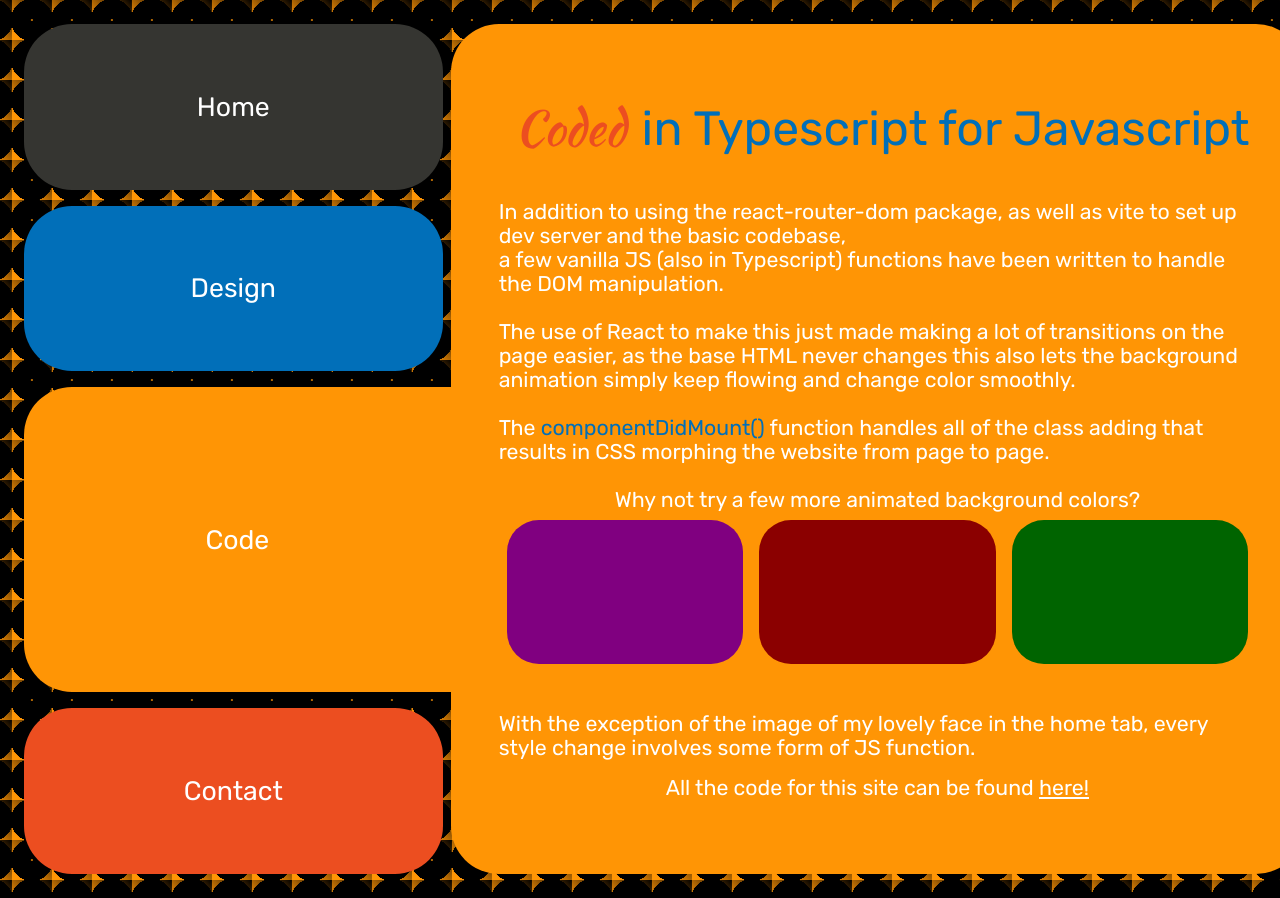
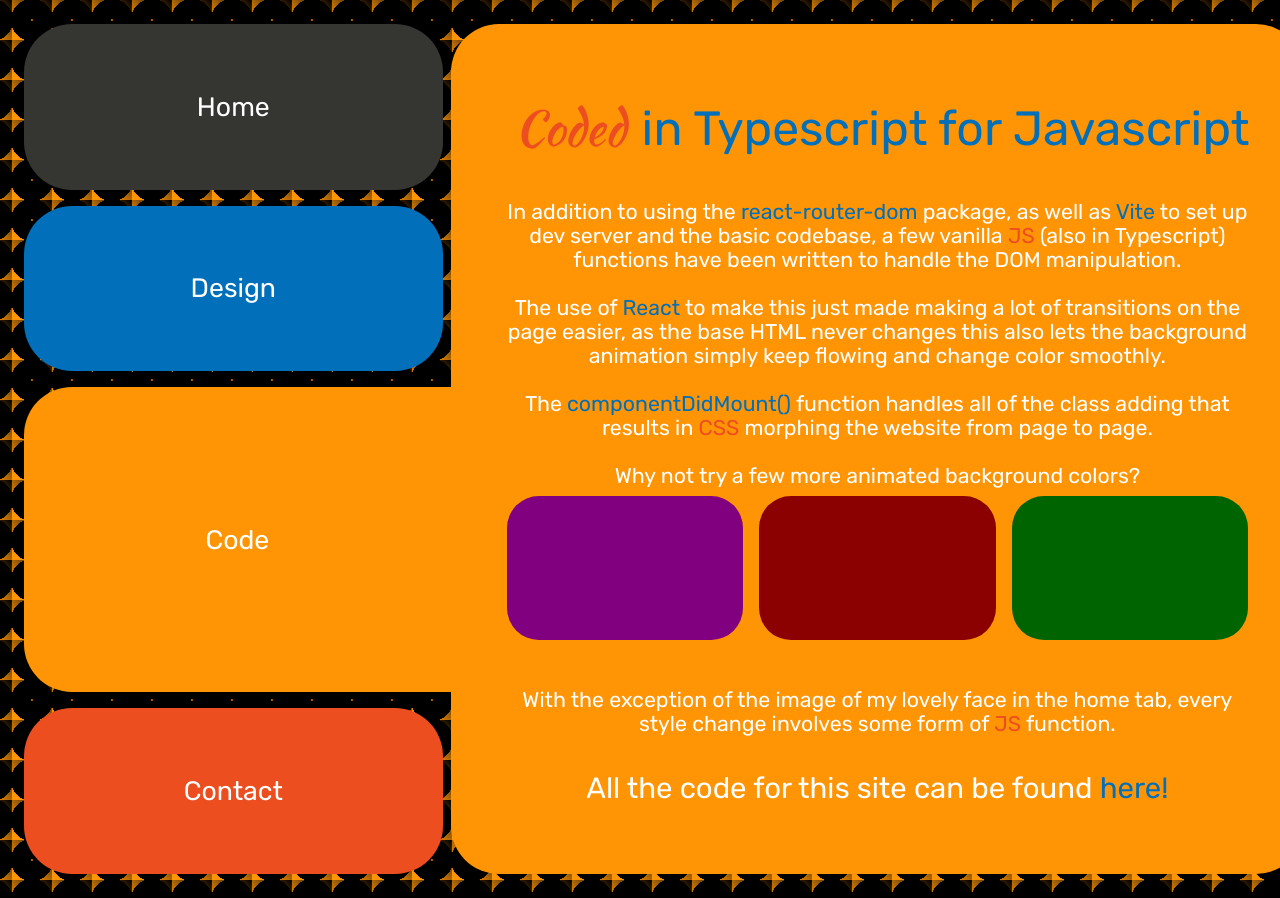
Before and after one commit to Aze-M/Portfolio-Site, a React (Vite) app: page /#/code in a window 1280 px wide. Shown: the top 898 px of the page. Built offline with nearby package versions, Linux system fonts and the light colour scheme.

Commit message:
Color added, redundant classes culled.

```diff
--- a/src/App.css
+++ b/src/App.css
@@ -78,6 +78,10 @@
   cursor: pointer;
 }
 
+.menu>.button.active:hover {
+  cursor: default;
+}
+
 .menu>.button.top {
   margin-top: 0;
   margin-bottom: .5rem;
@@ -93,6 +97,10 @@
   color: white;
   text-decoration: none;
   margin: auto;
+}
+
+.menu>.button>a:hover {
+  cursor: inherit;
 }
 
 .ngray {
@@ -182,7 +190,6 @@
 
 .fancy-lora {
   display: inline;
-  padding-left: 1rem;
 
   width: 20%;
 
@@ -191,6 +198,8 @@
 
 .fancy-lora.title {
   display: inline-block;
+  padding-left: 1rem;
+
   width: 60%;
   text-align: right;
 }
@@ -202,13 +211,14 @@
 
 .fancy-dora {
   display: inline;
-  padding-left: 1rem;
 
   color: transparent;
 }
 
 .fancy-dora.title {
   display: inline-block;
+  padding-left: 1rem;
+
   width: 60%;
   text-align: right;
 }
@@ -242,15 +252,6 @@
 
 .font-largest {
   font-size: 3rem;
-}
-
-.font-lora {
-  color: transparent;
-}
-
-.font-lora.active-cnt {
-  color: var(--main-l-orange);
-  transition: color 1s;
 }
 
 .tl_round {
@@ -311,24 +312,6 @@
 .img.active-cnt {
   opacity: 1;
   transition: all 2s ease;
-}
-
-#ws-link {
-  color: transparent;
-}
-
-#ws-link.active-cnt {
-  transition: all 1s;
-  color: white;
-}
-
-.cd-link{
-  color: transparent;
-}
-
-.cd-link.active-cnt {
-  transition: all 1s;
-  color: white;
 }
 
 .list>.entry {
--- a/src/pages/code.tsx
+++ b/src/pages/code.tsx
@@ -17,13 +17,13 @@ export default class Code extends React.Component {
         return (
             <div className="trans">
                 <h1 className="title-center font-brush font-largest fancy-dora inline tgl-me first">Coded</h1><span className="title-center fancy-blue inline tgl-me first"> in Typescript for Javascript</span>
-                <div className="text tgl-me">
-                    In addition to using the react-router-dom package, as well as vite to set up dev server and the basic codebase, <br />
-                    a few vanilla JS (also in Typescript) functions have been written to handle the DOM manipulation. <br />
+                <div className="text center tgl-me">
+                    In addition to using the <span className="fancy-blue tgl-me">react-router-dom</span> package, as well as <span className="fancy-blue tgl-me">Vite</span> to set up dev server and the basic codebase,
+                    a few vanilla <span className="fancy-dora tgl-me">JS</span> (also in Typescript) functions have been written to handle the DOM manipulation. <br />
                     <br />
-                    The use of React to make this just made making a lot of transitions on the page easier, as the base HTML never changes this also lets the background animation simply keep flowing and change color smoothly. <br />
+                    The use of <span className="fancy-blue tgl-me">React</span> to make this just made making a lot of transitions on the page easier, as the base HTML never changes this also lets the background animation simply keep flowing and change color smoothly. <br />
                     <br />
-                    The <span className="fancy-blue tgl-me">componentDidMount()</span> function handles all of the class adding that results in CSS morphing the website from page to page. <br />
+                    The <span className="fancy-blue tgl-me">componentDidMount()</span> function handles all of the class adding that results in <span className="fancy-dora tgl-me">CSS</span> morphing the website from page to page. <br />
                     <br />
                 </div>
                 <div className="center tgl-me">Why not try a few more animated background colors?</div>
@@ -32,12 +32,13 @@ export default class Code extends React.Component {
                     <button className="color dred tgl-me last" onClick={() => setBGColor("--cd-d-red")}></button>
                     <button className="color dgreen tgl-me last" onClick={() => setBGColor("--cd-d-green")}></button>
                 </div>
-                <div className="text tgl-me last">
+                <div className="text center tgl-me last">
                     <br />
-                    With the exception of the image of my lovely face in the home tab, every style change involves some form of JS function.
+                    With the exception of the image of my lovely face in the home tab, every style change involves some form of <span className="fancy-dora tgl-me">JS</span> function.
                 </div>
-                <div className="text center tgl-me last">
-                    All the code for this site can be found <a href="https://github.com/Aze-M/Portfolio-Site" target="_blank" className="cd-link tgl-me">here!</a>
+                <div className="text center font-larger tgl-me last">
+                    <br></br>
+                    All the code for this site can be found <a href="https://github.com/Aze-M/Portfolio-Site" target="_blank" className="cd-link fancy-blue tgl-me">here!</a>
                 </div>
             </div>
         )
--- a/src/pages/design.tsx
+++ b/src/pages/design.tsx
@@ -19,25 +19,25 @@ export default class Design extends React.Component {
                 <div className="text tgl-me">
                     All the design on this page was thought of and written by me exclusively! <br />
                     <br />
-                    <span className="font-large font-lora tgl-me"> This means I did: </span> <br />
+                    <span className="font-large fancy-lora tgl-me"> This means I did: </span> <br />
                     <ul className="list tgl-me">
                         <li className="entry">Initial design for the look of the website.</li>
                         <li className="entry">Setting up the animations for everything on the page using keyframes and transitions.</li>
-                        <li className="entry">Picking the color palette and writing the JS and CSS that handles the switching of colors.</li>
+                        <li className="entry">Picking the color palette and writing the <span className="fancy-lora tgl-me">JS</span> and <span className="fancy-dora tgl-me">CSS</span> that handles the switching of colors.</li>
                         <li className="entry">Ensuring the classes work for every single sub-element in use on the site.</li>
                     </ul>
                 </div>
                 <div className="text tgl-me">
-                    <span className="font-large font-lora tgl-me"> I also did the design for my main website:</span>
+                    <span className="font-large fancy-lora tgl-me"> I also did the design for my main website:</span>
                     <ul className="list tgl-me">
                         <li className="entry">Navbar design at the top and footer at the bottom.</li>
                         <li className="entry">Fetching data to state, state management, dynamic component rendering from the fetched data.</li>
                         <li className="entry">Mobile design including a mobile only menu.</li>
-                        <li className="entry">Highly reusable class design to make designing the site easier.</li>
+                        <li className="entry">Reusable classes to make adding to the site easier.</li>
                     </ul>
                 </div>
                 <div className="text center tgl-me last">
-                    Currently this site is roughtly <span className="font-lora tgl-me last">33%</span> CSS compared to the <span className="font-lora tgl-me last">66%</span> JS (as TSX) and React part. <br />
+                    Currently this site is roughtly <span className="fancy-dora tgl-me last">33% CSS</span> compared to the <span className="fancy-lora tgl-me last">66% JS (as TSX) and React</span> part. <br />
                 </div>
             </div>
         )
--- a/src/pages/home.tsx
+++ b/src/pages/home.tsx
@@ -17,26 +17,26 @@ export default class Home extends React.Component {
         return (
             <div className="trans" id="homecnt">
                 <h1 className="title tgl-me first">Christian Dirks,</h1><h1 className="fancy-lora font-brush font-largest tgl-me first" id="fancy">Web-Dev</h1>
-                <div className="text-tl inline tgl-me">
-                    <span className="font-brush font-larger">Hello</span>, I am Christian Dirks. <br />
+                <div className="text-tl center inline tgl-me">
+                    <span className="font-brush fancy-blue font-larger tgl-me">Hello</span>, I am Christian Dirks. <br />
                     As of 2022 I've begun switching from tech-support, to tech-create. <br />
                     <br />
-                    Having previous experience in Programming making plugins for older games in lua API's, I have now made two sites with React and JS <br />
+                    Having previous experience in Programming making plugins for older games in lua API's, I have now made two sites with <span className="fancy-blue tgl-me">React</span> and <span className="fancy-lora tgl-me">JS</span> <br />
                     <br />
-                    My main site can be found <a href="https://aze-m.com" id="ws-link" className="tgl-me" target="_blank">here</a>. <br />
-                    It has a private codebase, as well as implementation of a few express.js backends which are closed off to outside requests. <br />
+                    My main site can be found <a href="https://aze-m.com" id="ws-link" className="fancy-blue tgl-me" target="_blank">here</a>. <br />
+                    It has a private codebase, as well as implementation of a few <span className="fancy-dora tgl-me">express.js</span> backends which are closed off to outside requests. <br />
                 </div>
                 <img src={pic} alt="My face" className="img inline tgl-me" id="pr_img" />
-                <div className="text-bt tgl-me">
+                <div className="text-bt center tgl-me">
                     Now there's also this site, which serves as a sort of Portfolio to show off what I can do. <br />
                     <br />
-                    The codebase for this can be found in the code tab and is fully public, allowing you to see both the CSS and the JS (Typescripted) behind it. <br />
+                    The codebase for this can be found in the code tab and is fully public, allowing you to see both the <span className="fancy-blue tgl-me">CSS</span> and the <span className="fancy-lora tgl-me">JS (Typescripted)</span> behind it. <br />
                     <br />
-                    The design of the site was also completely done by me. While I don't think it's going to win any awards I wanted something colorful and interesting,  <br />
+                    The <span className="fancy-blue tgl-me">design</span> of the site was also completely done by me. While I don't think it's going to win any awards I wanted something colorful and interesting,  <br />
                     as well as something that let me flex a bit of my ideas and skills.   <br />
                 </div>
                 <div className="text center tgl-me last">
-                    At any rate it will stand as a reflection of my abilities and it was a fun project to work on for the days it took to get it right.
+                    At any rate it will stand as a reflection of my abilities and it was a fun project to work on for the days it took to span.font-brush.get it right.
                 </div>
             </div>
         )
```
Also changed, not shown: src/pages/contact.tsx (+21 -13 lines).
